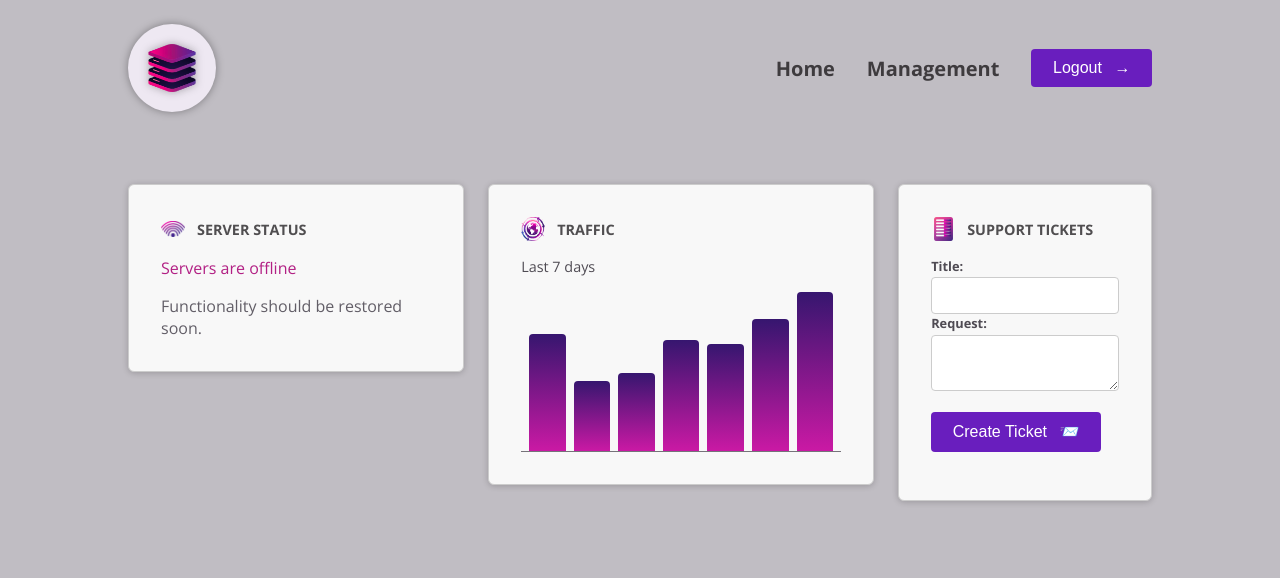
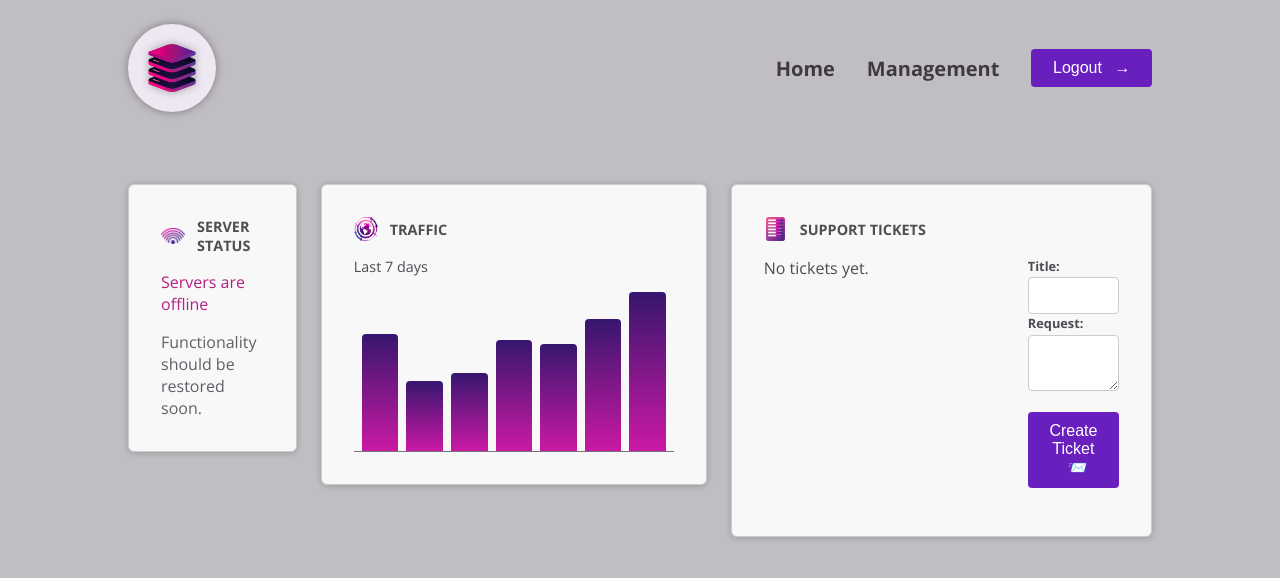
Before and after one commit to Aminuv/management-project, an Angular app: page / in a window 1280 px wide. Shown: the top 578 px of the page. Built offline with nearby package versions, Linux system fonts and the light colour scheme.

Commit message:
feat: implement ticket creation functionality and update new ticket component for event emission

```diff
--- a/src/app/dashboard/tickets/new-tiket/new-tiket.component.ts
+++ b/src/app/dashboard/tickets/new-tiket/new-tiket.component.ts
@@ -1,4 +1,6 @@
-import { AfterViewInit, Component, ElementRef, OnInit, ViewChild, viewChild } from '@angular/core';
+import {
+  AfterViewInit, Component, ElementRef, OnInit, output, ViewChild, viewChild
+    } from '@angular/core';
 import { FormsModule } from '@angular/forms';
 import { ButtonComponent } from '../../../shared/button/button.component';
 import { ControleComponent } from "../../../shared/controle/controle.component";
@@ -18,6 +20,8 @@ export class NewTiketComponent implements OnInit, AfterViewInit{
   @ViewChild('form') private form?: ElementRef<HTMLFormElement>;
   //private form = viewChild.required<ElementRef<HTMLFormElement>>('form');
 
+  add = output<{ title: string; text: string }>();
+
   ngOnInit() {
     console.log('ONINIT');
     console.log(this.form?.nativeElement);
@@ -29,9 +33,7 @@ export class NewTiketComponent implements OnInit, AfterViewInit{
   }
 
   onCreateTicket(title : string, tiketText : string) {
-    console.log('ENTRED TITLE:', title);
-    console.log('ENTRED TEXT:', tiketText);
-
+    this.add.emit({ title: title, text: tiketText });
     this.form?.nativeElement.reset();
   }
 }
--- a/src/app/dashboard/tickets/tickets.component.html
+++ b/src/app/dashboard/tickets/tickets.component.html
@@ -1 +1,15 @@
-  <app-new-tiket/>
+<div>
+  <ul>
+    @for (ticket of tickets; track ticket.id) {
+      <li>
+        <app-tiket/>
+      </li>
+    } @empty {
+      <p>No tickets yet.</p>
+    }
+  </ul>
+</div>
+
+<div class="new-tickets">
+  <app-new-tiket (add)="onAddTicket($event)" />
+</div>
--- a/src/app/dashboard/tickets/tickets.component.ts
+++ b/src/app/dashboard/tickets/tickets.component.ts
@@ -1,15 +1,31 @@
 import { Component } from '@angular/core';
 import { NewTiketComponent } from './new-tiket/new-tiket.component';
+import { TiketComponent } from './tiket/tiket.component';
+import { Tikets } from './tikits.model';
 
 @Component({
   selector: 'app-tickets',
   standalone: true,
   imports: [
-    NewTiketComponent
+    NewTiketComponent,
+    TiketComponent
   ],
   templateUrl: './tickets.component.html',
   styleUrl: './tickets.component.css'
 })
 export class TicketsComponent {
+  tickets: Tikets[] = [];
+
+  onAddTicket(tiketData: { title: string; text: string }) {
+    const tiket: Tikets = {
+      title: tiketData.title,
+      request: tiketData.text,
+      id: Math.random().toString(),
+      status: 'open'
+    };
+
+    this.tickets.push(tiket);
+    console.log(this.tickets);
+  }
 
 }
--- /dev/null
+++ b/src/app/dashboard/tickets/tikits.model.ts
@@ -0,0 +1,6 @@
+export interface Tikets {
+    id: string;
+    title: string;
+    request: string;
+    status: 'open' | 'closed';
+}
```
